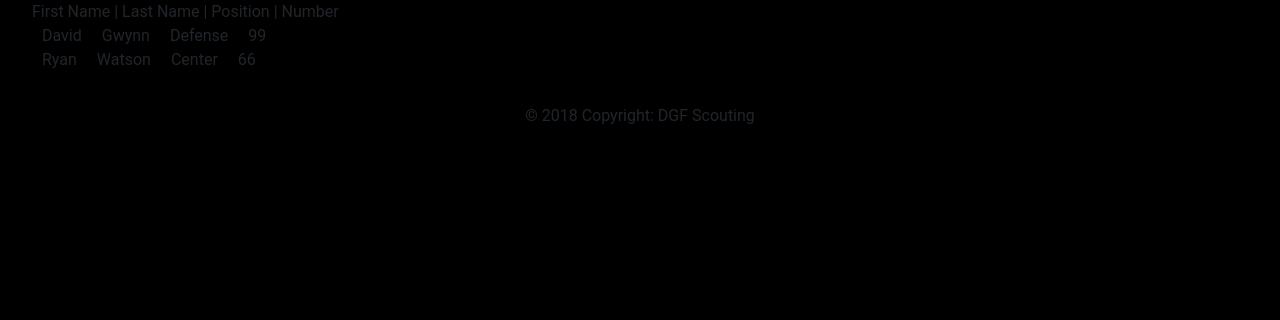
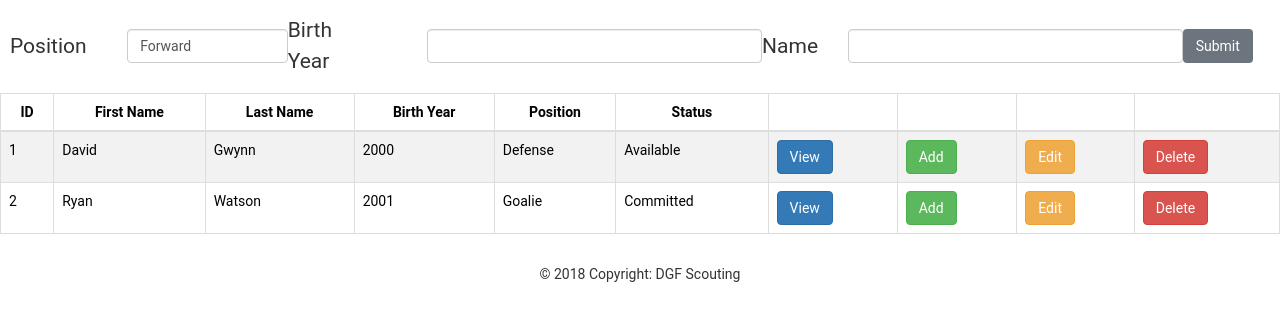
Before and after one commit to watteh/Puckager, an Angular app in the folder Puckager/: page /recruits in a window 1280 px wide. Shown: the top 320 px of the page. Built offline with nearby package versions, Linux system fonts and the light colour scheme.

Commit message:
Recruit Page Added
Note:
Changed background color back to white.

```diff
--- a/Puckager/package.json
+++ b/Puckager/package.json
@@ -21,7 +21,7 @@
     "@angular/pwa": "^0.12.4",
     "@angular/router": "~7.2.0",
     "@angular/service-worker": "~7.2.0",
-    "bootstrap": "^4.3.0",
+    "bootstrap": "^3.4.0",
     "core-js": "^2.5.4",
     "rxjs": "~6.3.3",
     "tslib": "^1.9.0",
--- a/Puckager/src/app/recruit-list/recruit-list.component.css
+++ b/Puckager/src/app/recruit-list/recruit-list.component.css
@@ -1,9 +1,14 @@
 li {
-  width: 100%;
-  text-decoration: none;
-  list-style: none;
+    width: 100%;
+    text-decoration: none;
+    list-style: none;
 }
 
 span {
-  margin: 10px
+    margin: 10px
 }
+
+p,
+li {
+    font-size: 1.5em;
+}
--- a/Puckager/src/app/recruit-list/recruit-list.component.html
+++ b/Puckager/src/app/recruit-list/recruit-list.component.html
@@ -1,9 +1,74 @@
-<ul>
-  <li> First Name | Last Name | Position | Number</li>
-  <li *ngFor='let recruit of recruits; let i = index'>
-    <span>{{recruit.first_name}}</span>
-    <span>{{recruit.last_name}}</span>
-    <span>{{recruit.position}}</span>
-    <span>{{recruit.number}}</span>
-  </li>
-</ul>
+<div class="container-fluid">
+    <div class="row">
+        <table style="margin: 10px">
+            <tr>
+                <td>
+                    <p class="col-2 col-form-label">Position </p>
+                </td>
+                <td>
+                    <select class="form-control">
+                        <option>Forward</option>
+                        <option>Defenceman</option>
+                        <option>Goalie</option>
+                      </select>
+                </td>
+                <td>
+                    <p class="col-2 col-form-label">Birth Year</p>
+                </td>
+                <td>
+                    <input type="number" class="form-control">
+                </td>
+                <td>
+                    <p class="col-2 col-form-label">Name</p>
+                </td>
+                <td>
+                    <input type="text" class="form-control">
+                </td>
+                <td>
+                    <button class="btn btn-secondary" type="submit">Submit</button>
+                </td>
+            </tr>
+        </table>
+    </div>
+</div>
+
+<table id="recruitTable" class="table table-bordered table-striped">
+    <thead class="thead-dark">
+        <tr>
+            <th style="text-align: center">ID</th>
+            <th style="text-align: center">First Name</th>
+            <th style="text-align: center">Last Name</th>
+            <th style="text-align: center">Birth Year</th>
+            <th style="text-align: center">Position</th>
+            <th style="text-align: center">Status</th>
+            <th></th>
+            <th></th>
+            <th></th>
+            <th></th>
+        </tr>
+    </thead>
+
+    <tbody>
+
+        <tr *ngFor='let recruit of recruits; let i = index'>
+            <td>{{recruit.id}}</td>
+            <td>{{recruit.first_name}}</td>
+            <td>{{recruit.last_name}}</td>
+            <td>{{recruit.birth_year}}</td>
+            <td>{{recruit.position}}</td>
+            <td>{{recruit.status}}</td>
+            <td>
+                <button class="btn btn-primary" type="submit">View</button>
+            </td>
+            <td>
+                <button class="btn btn-success" type="submit">Add</button>
+            </td>
+            <td>
+                <button class="btn btn-warning" type="submit">Edit</button>
+            </td>
+            <td>
+                <button class="btn btn-danger" type="submit">Delete</button>
+            </td>
+        </tr>
+    </tbody>
+</table>
--- a/Puckager/src/app/recruit-list/recruit-list.component.ts
+++ b/Puckager/src/app/recruit-list/recruit-list.component.ts
@@ -9,17 +9,27 @@ export class RecruitListComponent implements OnInit {
 
   recruits = [
     {
+      id:1,
       first_name: 'David',
       last_name: 'Gwynn',
+      birth_year:2000,
       position: 'Defense',
-      number: 99
+      status: 'Available'
     },
     {
+      id:2,
       first_name: 'Ryan',
       last_name: 'Watson',
-      position: 'Center',
-      number: 66
+      birth_year:2001,
+      position: 'Goalie',
+      status: 'Committed'
     }
+  ];
+
+  positions = [
+    {name: 'Forward'},
+    {name: 'Defenceman'},
+    {name: 'Goalie'}
   ];
 
   constructor() { }
--- a/Puckager/src/app/signin/signin.component.html
+++ b/Puckager/src/app/signin/signin.component.html
@@ -4,7 +4,7 @@
             <img src="../../assets/logo.png" class="imageLogo">
             <input type="text" name="txtBoxLoginUserName" placeholder="username" class="formTextbox">
             <input type="password" name="txtBoxLoginPassword" placeholder="password" class="formTextbox">
-            <button name="btnLogin" class="formButton" text="Login"></button>
+            <button name="btnLogin" class="formButton" text="Login">Login</button>
             <p class="message">Not registered? <a href="registration">Create an account</a></p>
         </div>
     </div>
--- a/Puckager/src/styles.css
+++ b/Puckager/src/styles.css
@@ -1,12 +1,12 @@
 /* You can add global styles to this file, and also import other style files */
 
 body {
-    background: #000000;
+    background: #FFFFFF;
     /* fallback for old browsers */
-    background: -webkit-linear-gradient(right, #000000, #000000);
-    background: -moz-linear-gradient(right, #000000, #000000);
-    background: -o-linear-gradient(right, #000000, #000000);
-    background: linear-gradient(to left, #000000, #000000);
+    background: -webkit-linear-gradient(right, #FFFFFF, #FFFFFF);
+    background: -moz-linear-gradient(right, #FFFFFF, #FFFFFF);
+    background: -o-linear-gradient(right, #FFFFFF, #FFFFFF);
+    background: linear-gradient(to left, #FFFFFF, #FFFFFF);
     font-family: "Roboto", sans-serif;
     -webkit-font-smoothing: antialiased;
     -moz-osx-font-smoothing: grayscale;
```
Also changed, not shown: 1 other file (tests, documents, lock files or other folders).
